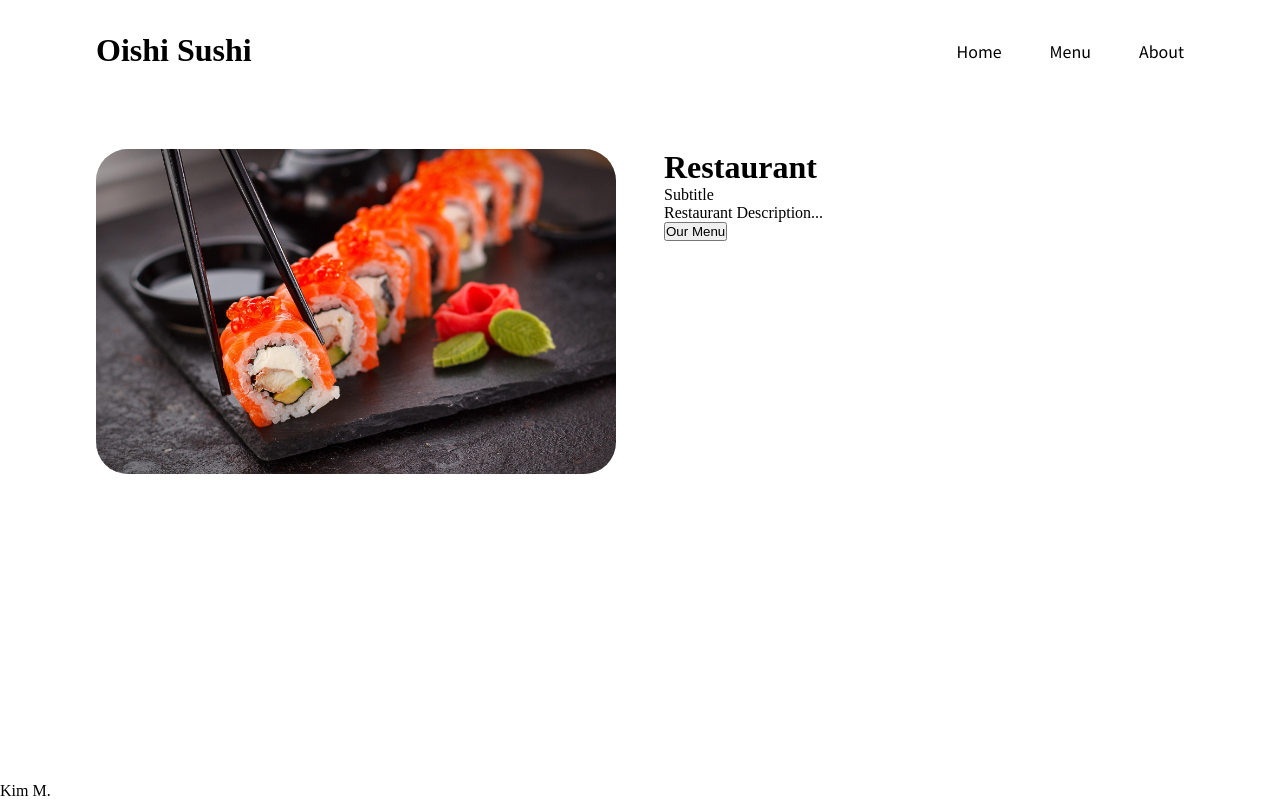
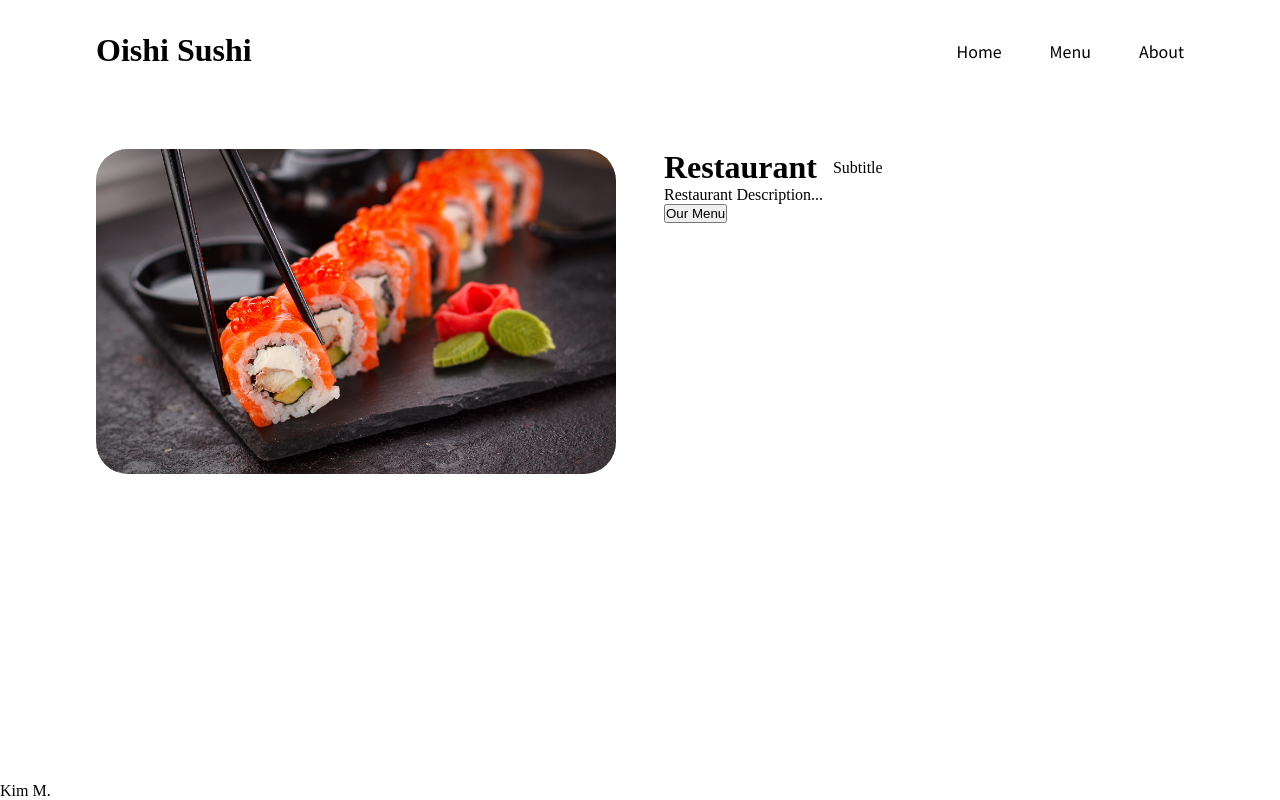
Before and after one commit to KimMillena/restaurant, a website built with webpack: page src/template.html in a window 1280 px wide. Built offline with nearby package versions, Linux system fonts and the light colour scheme.

Commit message:
Add hero heading layout

```diff
--- a/src/styles.css
+++ b/src/styles.css
@@ -74,6 +74,12 @@ nav {
     flex: 1;
 }
 
+.hero-heading {
+    display: flex;
+    align-items: center;
+    gap: 1rem;
+}
+
 /* MENU STYLINGS */
 
 .menu-section {
```
